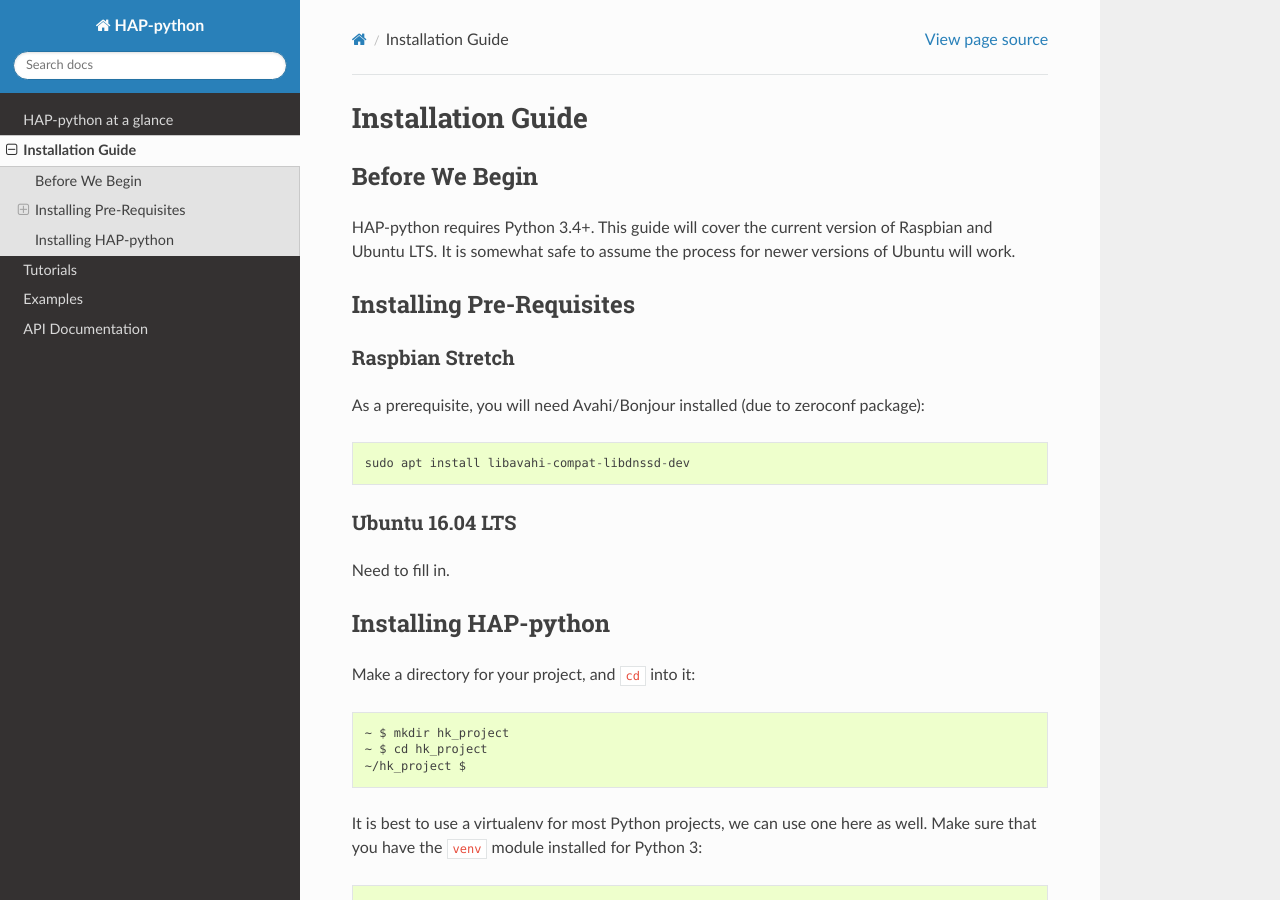
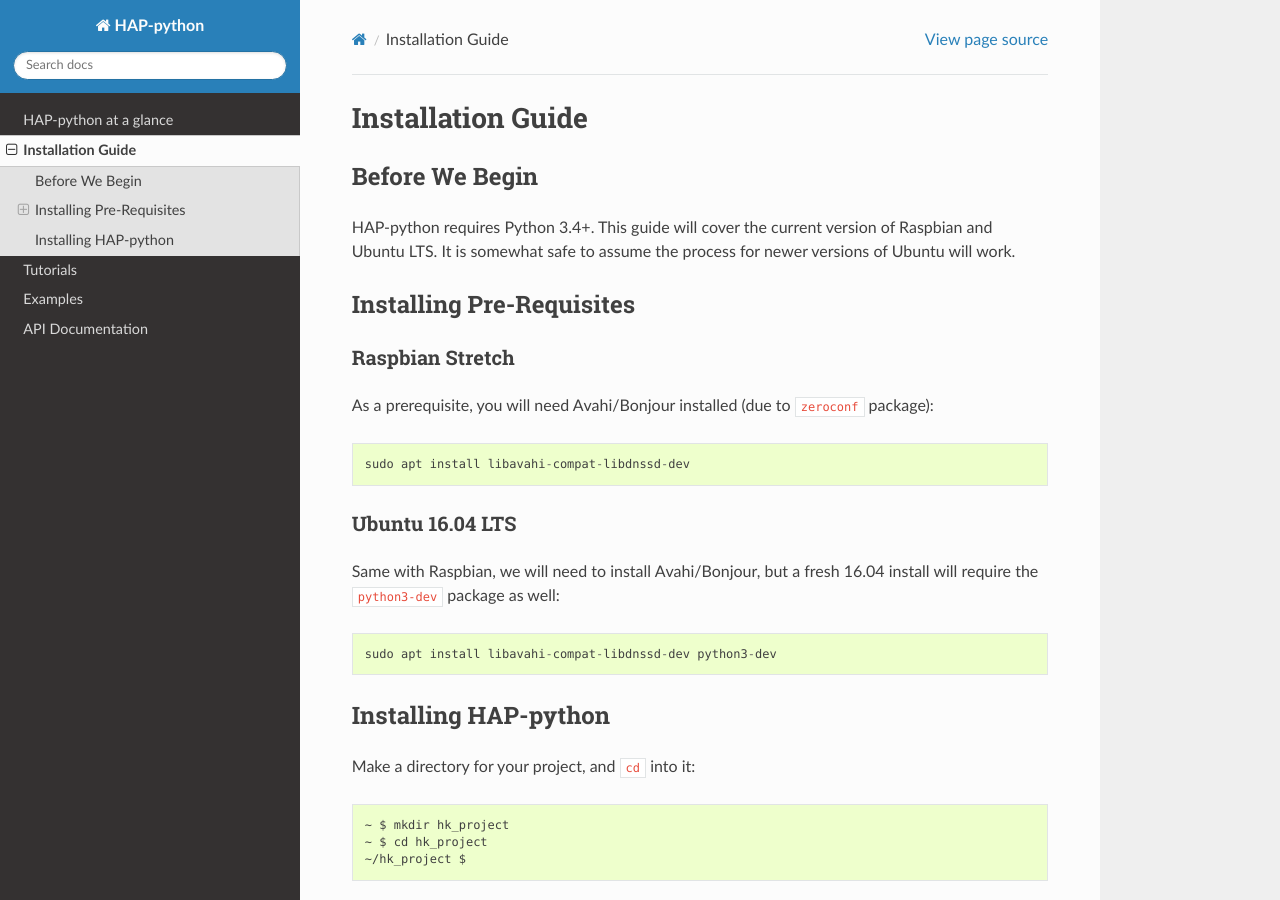
Before and after one commit to ikalchev/HAP-python, a Sphinx documentation site: the page built from docs/source/intro/install.rst, in a window 1280 px wide and 900 px high. Built offline with Sphinx 7.4.7 and the Read the Docs theme 2.0.0, drawn with Linux system fonts in a browser that asks for light colours.

Commit message:
Added Ubuntu Pre-Requisites to docs

```diff
--- a/docs/source/intro/install.rst
+++ b/docs/source/intro/install.rst
@@ -19,7 +19,7 @@ Installing Pre-Requisites
 Raspbian Stretch
 ----------------
 
-As a prerequisite, you will need Avahi/Bonjour installed (due to zeroconf package)::
+As a prerequisite, you will need Avahi/Bonjour installed (due to ``zeroconf`` package)::
 
     sudo apt install libavahi-compat-libdnssd-dev
 
@@ -27,7 +27,10 @@ As a prerequisite, you will need Avahi/Bonjour installed (due to zeroconf packag
 Ubuntu 16.04 LTS
 ----------------
 
-Need to fill in.
+Same with Raspbian, we will need to install Avahi/Bonjour, but a fresh 16.04 install will
+require the ``python3-dev`` package as well::
+
+    sudo apt install libavahi-compat-libdnssd-dev python3-dev
 
 
 Installing HAP-python
```
